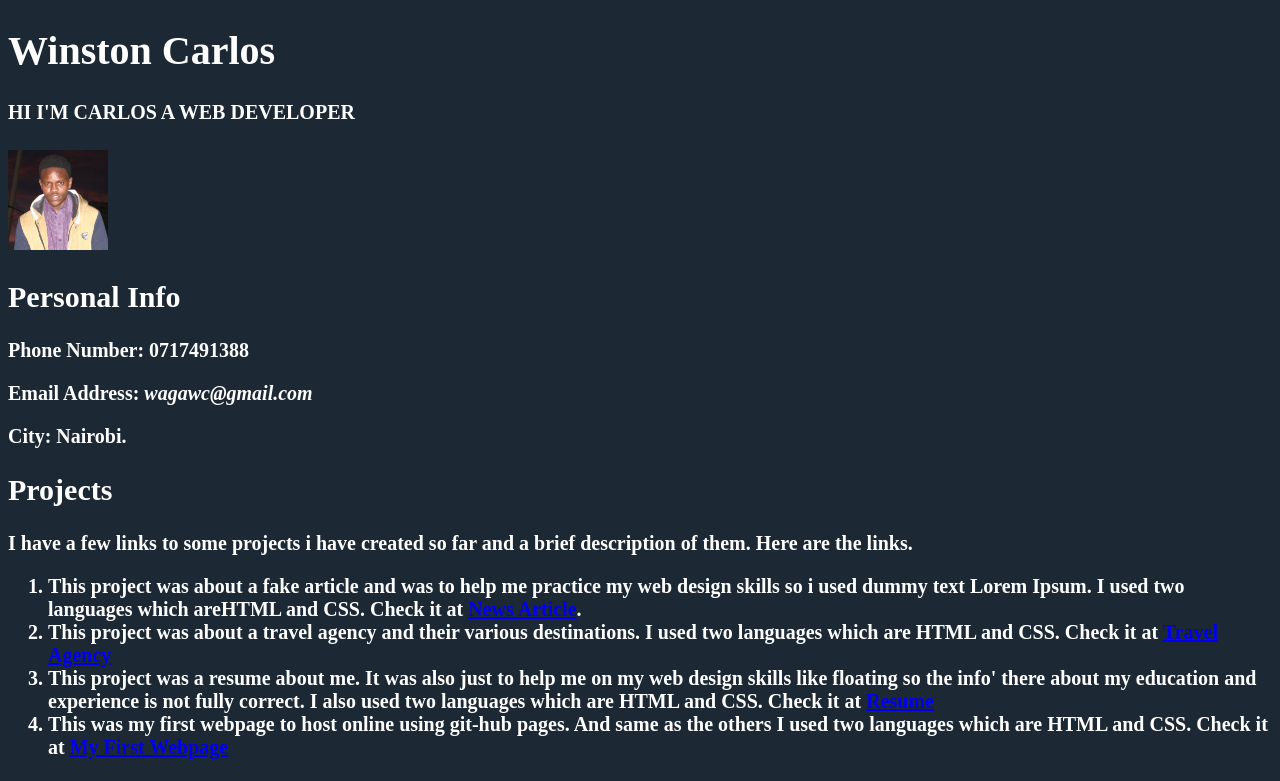
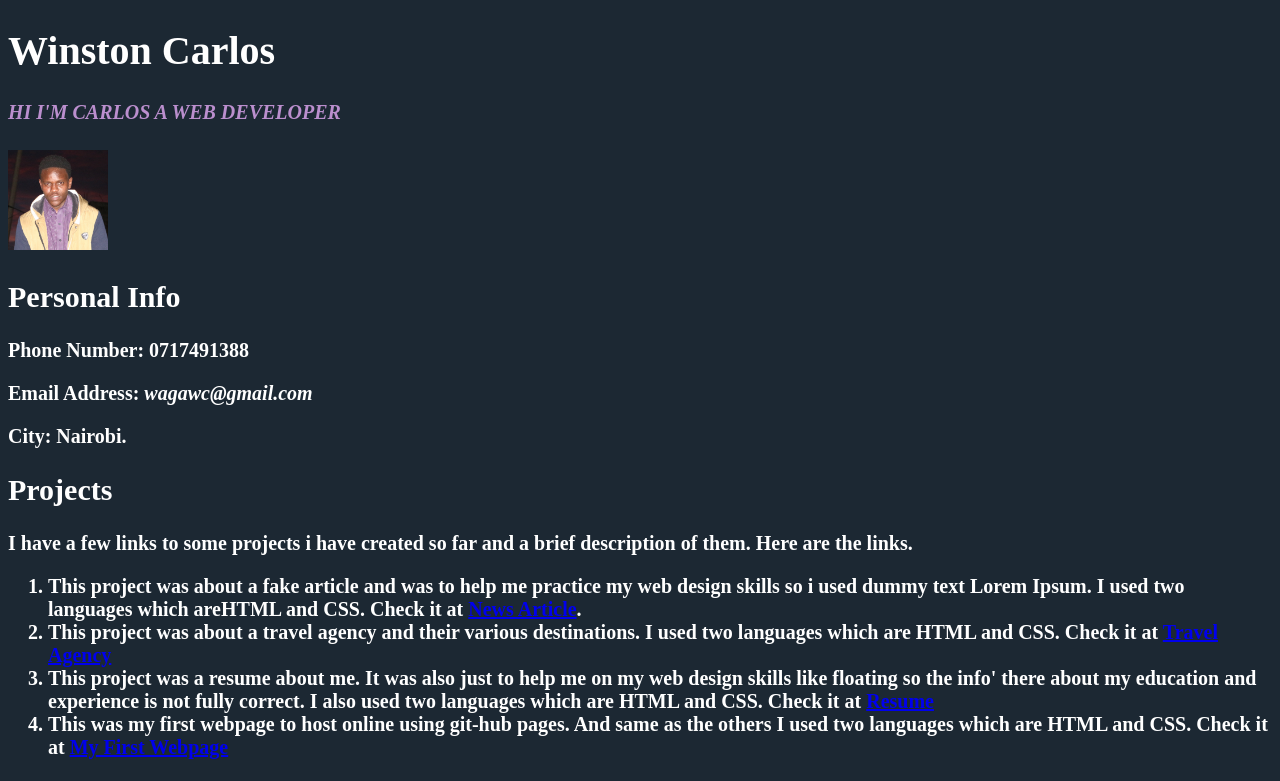
Before and after one commit to cinston/Portfolio, a plain HTML site: page index.html in a window 1280 px wide. Shown: the top 781 px of the page. Drawn offline with Linux system fonts and the light colour scheme.

Commit message:
add style to class developer like color and font style

```diff
--- a/css/styles.css
+++ b/css/styles.css
@@ -4,3 +4,7 @@ body {
   font-weight: bolder;
   font-size: 20px;
 }
+.developer {
+  color: #BB8fce;
+  font-style: italic;
+}
```
